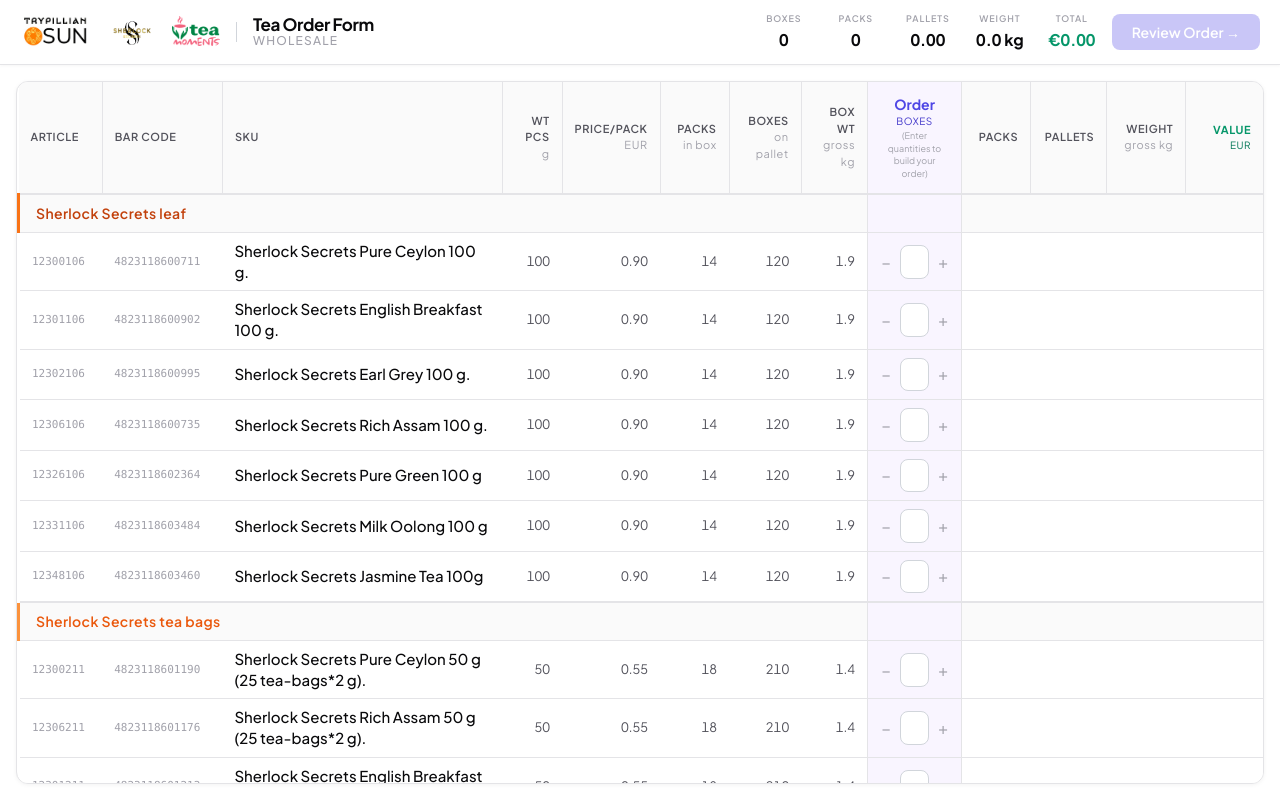
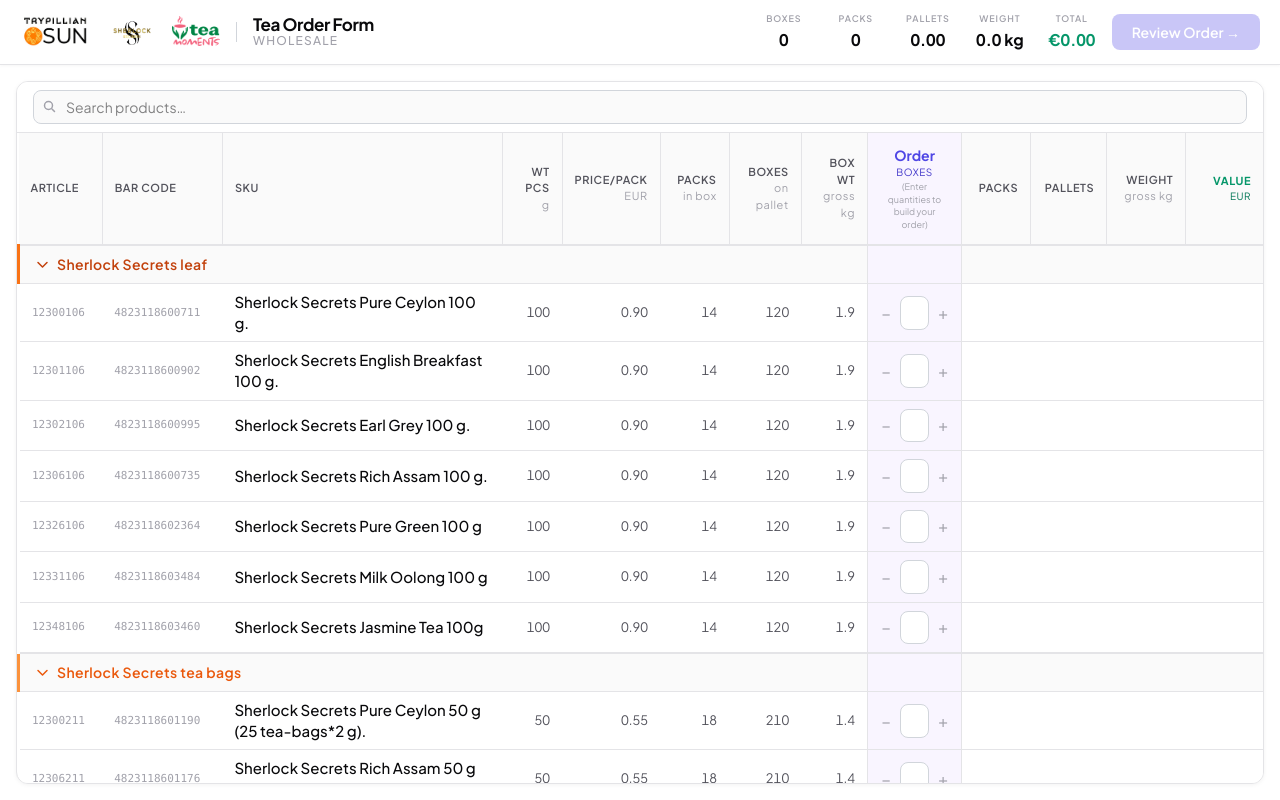
Before and after one commit to danilkazinovev-afk/order-app, a Next.js app: page / in a window 1280 px wide. Built offline with nearby package versions, Linux system fonts and the light colour scheme.

Commit message:
Adjust order table

```diff
--- a/components/OrderTable.tsx
+++ b/components/OrderTable.tsx
@@ -1,6 +1,6 @@
 'use client'
 
-import React from 'react'
+import React, { useState } from 'react'
 import { categories } from '@/data/products'
 import { calcRow, calcCategoryTotals, OrderState } from '@/lib/calculations'
 
@@ -26,8 +26,6 @@
 
 function handleOrderTab(article: string, e: React.KeyboardEvent<HTMLInputElement>) {
   if (e.key !== 'Tab') return
-  // offsetParent is null for elements hidden via display:none — filters out the
-  // counterpart view (mobile inputs on desktop, desktop inputs on mobile)
   const inputs = Array.from(document.querySelectorAll<HTMLInputElement>('[data-order-input]'))
     .filter(el => el.offsetParent !== null)
   const idx = inputs.findIndex(el => el.dataset.orderInput === article)
@@ -40,20 +38,105 @@
   }
 }
 
+function ChevronIcon({ collapsed }: { collapsed: boolean }) {
+  return (
+    <svg
+      width="13" height="13" viewBox="0 0 13 13" fill="none"
+      style={{
+        transform: collapsed ? 'rotate(-90deg)' : 'rotate(0deg)',
+        transition: 'transform 150ms ease',
+        flexShrink: 0,
+      }}
+    >
+      <path d="M2 4.5l4.5 4.5 4.5-4.5" stroke="currentColor" strokeWidth="1.5" strokeLinecap="round" strokeLinejoin="round" />
+    </svg>
+  )
+}
+
+function SearchBar({ value, onChange }: { value: string; onChange: (v: string) => void }) {
+  return (
+    <div className="relative flex items-center">
+      <svg className="absolute left-2.5 pointer-events-none" width="14" height="14" viewBox="0 0 14 14" fill="none" style={{ color: 'var(--text3)' }}>
+        <circle cx="5.5" cy="5.5" r="4" stroke="currentColor" strokeWidth="1.5" />
+        <path d="M9 9l2.5 2.5" stroke="currentColor" strokeWidth="1.5" strokeLinecap="round" />
+      </svg>
+      <input
+        type="text"
+        value={value}
+        onChange={e => onChange(e.target.value)}
+        placeholder="Search products…"
+        className="w-full pl-8 pr-7 py-1.5 text-sm rounded-lg focus:outline-none focus:ring-2"
+        style={{
+          background: 'var(--surface2)',
+          border: '1px solid var(--border2)',
+          color: 'var(--text)',
+          ['--tw-ring-color' as string]: 'var(--accent)',
+        }}
+      />
+      {value && (
+        <button
+          onClick={() => onChange('')}
+          aria-label="Clear search"
+          className="absolute right-2.5 cursor-pointer"
+          style={{ color: 'var(--text3)' }}
+        >
+          <svg width="12" height="12" viewBox="0 0 12 12" fill="none" stroke="currentColor" strokeWidth="1.5" strokeLinecap="round">
+            <path d="M2 2l8 8M10 2L2 10" />
+          </svg>
+        </button>
+      )}
+    </div>
+  )
+}
+
 export default function OrderTable({ order, onChange }: Props) {
+  const [collapsed, setCollapsed] = useState<Record<string, boolean>>({})
+  const [query, setQuery] = useState('')
+
+  const searchTerm = query.toLowerCase().trim()
+
+  function toggleCategory(id: string) {
+    if (searchTerm) return
+    setCollapsed(prev => ({ ...prev, [id]: !prev[id] }))
+  }
+
+  function matchProduct(p: { sku: string; article: string; barcode: string }) {
+    return (
+      p.sku.toLowerCase().includes(searchTerm) ||
+      p.article.toLowerCase().includes(searchTerm) ||
+      p.barcode.toLowerCase().includes(searchTerm)
+    )
+  }
+
+  const visibleCategories = searchTerm
+    ? categories.map(cat => ({ ...cat, products: cat.products.filter(matchProduct) })).filter(cat => cat.products.length > 0)
+    : categories
+
   return (
     <>
       {/* ── Mobile card view ── */}
       <div className="block md:hidden">
-        {categories.map((category) => {
+
+        {/* Search */}
+        <div className="sticky top-0 z-20 px-4 py-2" style={{ background: 'var(--surface)', borderBottom: '1px solid var(--border)' }}>
+          <SearchBar value={query} onChange={setQuery} />
+        </div>
+
+        {visibleCategories.length === 0 ? (
+          <div className="py-16 text-center text-sm" style={{ color: 'var(--text3)' }}>
+            No products match &ldquo;{query}&rdquo;
+          </div>
+        ) : visibleCategories.map((category) => {
           const totals = calcCategoryTotals(category.id, order)
           const theme = CATEGORY_THEME[category.id] ?? { bg: 'var(--surface2)', text: 'var(--text2)', border: 'var(--border2)' }
+          const isCollapsed = !searchTerm && !!collapsed[category.id]
 
           return (
             <div key={category.id}>
               {/* Category header */}
               <div
-                className="sticky top-0 z-10 px-4 py-2.5 flex items-center justify-between text-[13px] font-semibold tracking-wide"
+                className="sticky top-[48px] z-10 px-4 py-2.5 flex items-center justify-between text-[13px] font-semibold tracking-wide cursor-pointer select-none"
+                onClick={() => toggleCategory(category.id)}
                 style={{
                   background: 'var(--surface2)',
                   borderLeft: `3px solid ${theme.border}`,
@@ -62,20 +145,22 @@
                   color: theme.text,
                 }}
               >
-                <span>{category.name}</span>
+                <span className="flex items-center gap-2">
+                  <ChevronIcon collapsed={isCollapsed} />
+                  {category.name}
+                </span>
                 {totals.boxes > 0 && (
-                  <span className="text-[12px] font-bold" style={{ color: 'var(--value)' }}>
+                  <span className="text-[12px] font-bold shrink-0 ml-2" style={{ color: 'var(--value)' }}>
                     €{totals.totalValue.toFixed(2)} · {totals.boxes} boxes
                   </span>
                 )}
               </div>
 
               {/* Product cards */}
-              {category.products.map((product) => {
+              {!isCollapsed && category.products.map((product) => {
                 const boxes = order[product.article] ?? 0
                 const calc = calcRow(product, boxes)
                 const ordered = boxes > 0
-
                 return (
                   <div
                     key={product.article}
@@ -98,19 +183,14 @@
                           <span>{product.weightBoxGross} kg/box</span>
                         </div>
                       </div>
-
-                      {/* Stepper */}
                       <div className="flex items-center gap-1.5 shrink-0">
-                        <button
-                          type="button"
-                          aria-label="Decrease"
+                        <button type="button" aria-label="Decrease"
                           onClick={() => onChange(product.article, Math.max(0, boxes - 1))}
                           className="w-9 h-9 flex items-center justify-center rounded-lg text-lg font-medium cursor-pointer focus:outline-none transition-colors duration-100"
                           style={{ border: '1px solid var(--border2)', color: 'var(--text3)', background: 'var(--surface2)' }}
                         >−</button>
                         <input
-                          type="number"
-                          min={0}
+                          type="number" min={0}
                           value={boxes === 0 ? '' : boxes}
                           data-order-input={product.article}
                           onFocus={(e) => e.target.select()}
@@ -126,19 +206,16 @@
                             background: ordered ? '#DCFCE7' : '#F9F5FF',
                             border: '1.5px solid var(--border2)',
                             color: 'var(--text)',
-                            '--tw-ring-color': 'var(--accent)',
-                          } as React.CSSProperties}
+                            ['--tw-ring-color' as string]: 'var(--accent)',
+                          }}
                         />
-                        <button
-                          type="button"
-                          aria-label="Increase"
+                        <button type="button" aria-label="Increase"
                           onClick={() => onChange(product.article, Math.min(boxes + 1, 299))}
                           className="w-9 h-9 flex items-center justify-center rounded-lg text-lg font-medium cursor-pointer focus:outline-none transition-colors duration-100"
                           style={{ border: '1px solid var(--border2)', color: 'var(--text3)', background: 'var(--surface2)' }}
                         >+</button>
                       </div>
                     </div>
-
                     {ordered && (
                       <div className="flex gap-4 mt-2 text-[12px] tabular-nums">
                         <span style={{ color: 'var(--text2)' }}>{calc.packs} packs</span>
@@ -156,7 +233,15 @@
       </div>
 
       {/* ── Desktop table view ── */}
-      <div className="hidden md:block overflow-auto h-full absolute inset-0">
+      <div className="hidden md:flex flex-col h-full absolute inset-0">
+
+        {/* Search bar */}
+        <div className="shrink-0 px-4 py-2" style={{ borderBottom: '1px solid var(--border)', background: 'var(--surface)' }}>
+          <SearchBar value={query} onChange={setQuery} />
+        </div>
+
+        {/* Scrollable table */}
+        <div className="flex-1 overflow-auto">
           <table className="w-full text-[13px] border-collapse min-w-[1100px]">
             <thead className="sticky top-0 z-10">
               <tr style={{ background: 'var(--surface2)', borderBottom: '1px solid var(--border2)' }}
@@ -181,12 +266,7 @@
                 ))}
                 <th scope="col"
                   className="px-3 py-3 text-center font-bold w-30 text-sm normal-case tracking-normal"
-                style={{
-                  color: 'var(--accent)',
-                  borderLeft: '1px solid var(--border)',
-                  borderRight: '1px solid var(--border)',
-                  background: '#F9F5FF',
-                }}
+                  style={{ color: 'var(--accent)', borderLeft: '1px solid var(--border)', borderRight: '1px solid var(--border)', background: '#F9F5FF' }}
                 >
                   Order
                   <span className="block font-normal text-[10px] uppercase tracking-wider" style={{ color: 'var(--accent2)' }}>boxes</span>
@@ -214,22 +294,36 @@
               </tr>
             </thead>
             <tbody>
-            {categories.map((category) => {
+              {visibleCategories.length === 0 ? (
+                <tr>
+                  <td colSpan={13} className="py-16 text-center text-sm" style={{ color: 'var(--text3)' }}>
+                    No products match &ldquo;{query}&rdquo;
+                  </td>
+                </tr>
+              ) : visibleCategories.map((category) => {
                 const totals = calcCategoryTotals(category.id, order)
                 const theme = CATEGORY_THEME[category.id] ?? { bg: 'var(--surface2)', text: 'var(--text2)', border: 'var(--border2)' }
                 const hasOrders = totals.boxes > 0
+                const isCollapsed = !searchTerm && !!collapsed[category.id]
 
                 return (
                   <React.Fragment key={category.id}>
-                  {/* Category header */}
-                  <tr style={{
+                    {/* Category header row */}
+                    <tr
+                      className="cursor-pointer select-none"
+                      onClick={() => toggleCategory(category.id)}
+                      style={{
                         background: 'var(--surface2)',
                         borderLeft: `3px solid ${theme.border}`,
                         borderTop: '2px solid var(--border)',
                         borderBottom: '1px solid var(--border)',
-                  }}>
+                      }}
+                    >
                       <td colSpan={8} className="px-4 py-2 font-semibold text-[14px] tracking-wide" style={{ color: theme.text }}>
+                        <span className="flex items-center gap-2">
+                          <ChevronIcon collapsed={isCollapsed} />
                           {category.name}
+                        </span>
                       </td>
                       <td className="px-3 py-2 text-center font-bold text-sm"
                         style={{ color: hasOrders ? 'var(--accent)' : 'transparent', borderLeft: '1px solid var(--border)', borderRight: '1px solid var(--border)', background: '#F9F5FF' }}
@@ -251,7 +345,7 @@
                     </tr>
 
                     {/* Product rows */}
-                  {category.products.map((product) => {
+                    {!isCollapsed && category.products.map((product) => {
                       const boxes = order[product.article] ?? 0
                       const calc = calcRow(product, boxes)
                       const ordered = boxes > 0
@@ -278,9 +372,7 @@
                           <td className="px-2 py-2" style={{ borderLeft: '1px solid var(--border)', borderRight: '1px solid var(--border)', background: ordered ? '#DCFCE7' : '#F9F5FF' }}>
                             <label className="sr-only" htmlFor={`order-${product.article}`}>Order boxes for {product.sku}</label>
                             <div className="flex items-center gap-1">
-                            <button
-                              type="button"
-                              aria-label="Decrease"
+                              <button type="button" aria-label="Decrease"
                                 onClick={() => onChange(product.article, Math.max(0, boxes - 1))}
                                 className="shrink-0 w-5 h-5 flex items-center justify-center rounded text-base leading-none cursor-pointer focus:outline-none transition-colors duration-100"
                                 style={{ color: 'var(--text3)', background: 'transparent' }}
@@ -289,8 +381,7 @@
                               >−</button>
                               <input
                                 id={`order-${product.article}`}
-                              type="number"
-                              min={0}
+                                type="number" min={0}
                                 value={boxes === 0 ? '' : boxes}
                                 data-order-input={product.article}
                                 onFocus={(e) => e.target.select()}
@@ -305,13 +396,11 @@
                                   background: 'var(--surface)',
                                   border: '1.5px solid var(--border2)',
                                   color: 'var(--text)',
-                                '--tw-ring-color': 'var(--accent)',
+                                  ['--tw-ring-color' as string]: 'var(--accent)',
                                   minWidth: 0,
-                              } as React.CSSProperties}
+                                }}
                               />
-                            <button
-                              type="button"
-                              aria-label="Increase"
+                              <button type="button" aria-label="Increase"
                                 onClick={() => onChange(product.article, Math.min(boxes + 1, 299))}
                                 className="shrink-0 w-5 h-5 flex items-center justify-center rounded text-base leading-none cursor-pointer focus:outline-none transition-colors duration-100"
                                 style={{ color: 'var(--text3)', background: 'transparent' }}
@@ -341,6 +430,7 @@
             </tbody>
           </table>
         </div>
+      </div>
     </>
   )
 }
```
Lines whose indentation alone changed are shown as unchanged.
